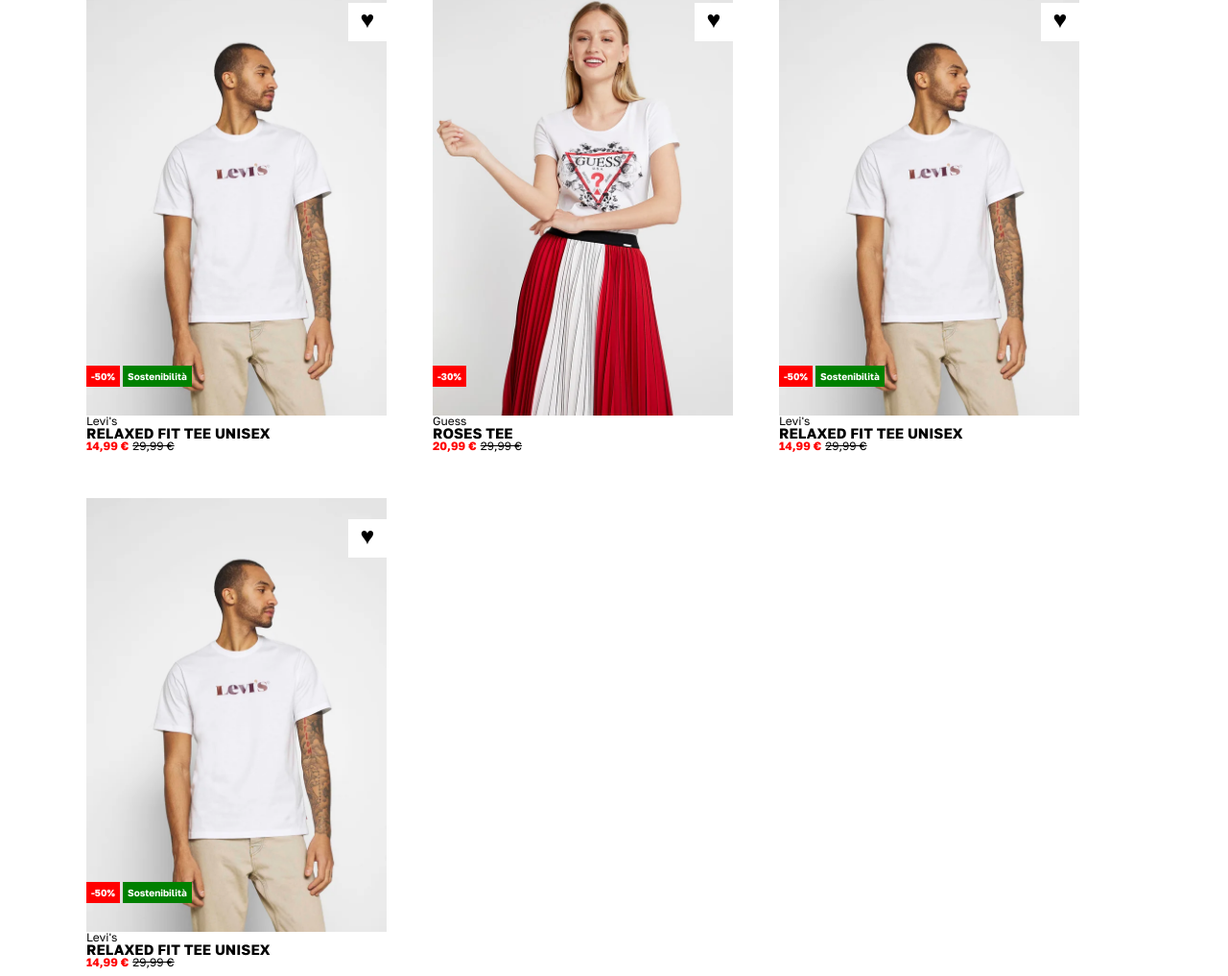
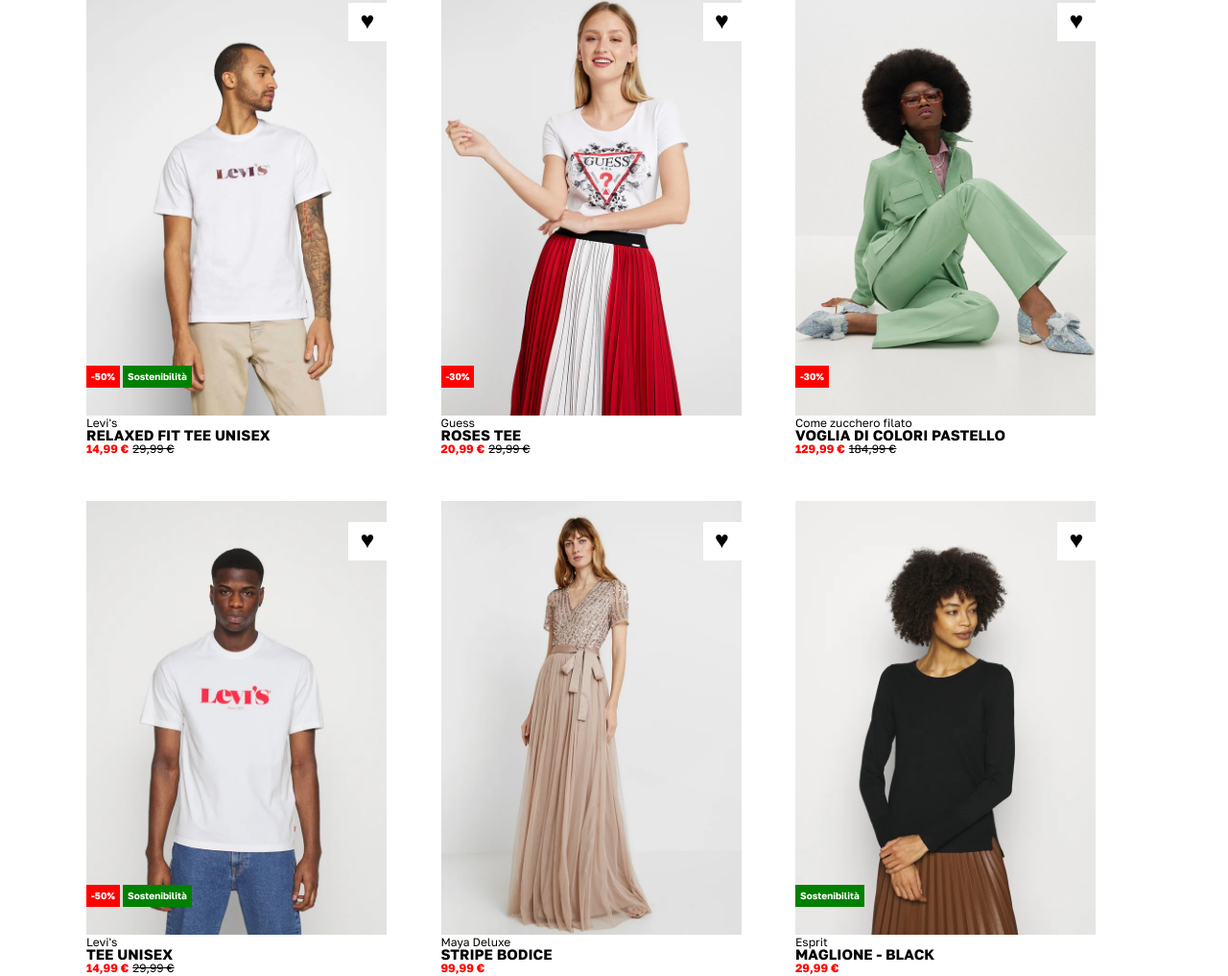
Before and after one commit to Giovanni-Palmitessa/html-css-boolando, a plain HTML site: page index.html in a window 1280 px wide. Shown: the part 115-1132 px from the top of the page at 96% size. Drawn offline with Linux system fonts and the light colour scheme.

Commit message:
add hover and finish structure

```diff
--- a/assets/style.css
+++ b/assets/style.css
@@ -6,7 +6,7 @@
 
 body{
     font-family: 'Golos Text', sans-serif;
-    line-height: 12px;
+    line-height: 13px;
 }
 
 a{
@@ -16,6 +16,7 @@ a{
 
 header{
     background-color: #ff6900;
+
 }
 
 .container{
@@ -38,6 +39,7 @@ nav{
 .table{
     display: flex;
     flex-wrap: wrap;
+    justify-content: space-between;
 }
 
 .cards{
@@ -79,6 +81,18 @@ nav{
     font-weight: bold;
 }
 
+.sost-only{
+    background-color: green;
+    padding: 4px;
+    border: 1px solid green;
+    font-size: 10px;
+    color: white;
+    position: absolute;
+    bottom: 30px;
+    left: 0;
+    font-weight: bold;
+}
+
 .like{
     background-color: white;
     border: 1px solid white;
@@ -91,6 +105,10 @@ nav{
     height: 40px;
     text-align: center;
     padding-top: 10px;
+}
+
+.like:hover{
+    color: red;
 }
 
 .brand{
--- a/index.html
+++ b/index.html
@@ -54,33 +54,49 @@
 
             <div class="cards">
                 <div class="card">
-                    <img class="model" src="img/1.webp" alt="Man">
+                    <img class="model" src="img/3.webp" alt="Girl">
+                    <span class="discount">-30%</span>
+                    <span class="like">&hearts;</span>
+                </div>
+                <div class="brand">Come zucchero filato</div>
+                <div class="article" >VOGLIA DI COLORI PASTELLO</div>
+                <span class="price">129,99 €</span>
+                <span class="old-price">184,99 €</span>
+            </div>
+
+            <div class="cards">
+                <div class="card">
+                    <img class="model" src="img/4.webp" alt="Man">
                     <span class="discount">-50%</span>
                     <span class="sost">Sostenibilità</span>
                     <span class="like">&hearts;</span>
                 </div>
                 <div class="brand">Levi's</div>
-                <div class="article" >RELAXED FIT TEE UNISEX</div>
+                <div class="article" >TEE UNISEX</div>
                 <span class="price">14,99 €</span>
                 <span class="old-price">29,99 €</span>
             </div>
 
             <div class="cards">
                 <div class="card">
-                    <img class="model" src="img/1.webp" alt="Man">
-                    <span class="discount">-50%</span>
-                    <span class="sost">Sostenibilità</span>
+                    <img class="model" src="img/5.webp" alt="Girl">
                     <span class="like">&hearts;</span>
                 </div>
-                <div class="brand">Levi's</div>
-                <div class="article" >RELAXED FIT TEE UNISEX</div>
-                <span class="price">14,99 €</span>
-                <span class="old-price">29,99 €</span>
+                <div class="brand">Maya Deluxe</div>
+                <div class="article" >STRIPE BODICE</div>
+                <span class="price">99,99 €</span>
             </div>
 
-
-
-
+            <div class="cards">
+                <div class="card">
+                    <img class="model" src="img/6.webp" alt="Girl">
+                    <span class="sost-only">Sostenibilità</span>
+                    <span class="like">&hearts;</span>
+                </div>
+                <div class="brand">Esprit</div>
+                <div class="article" >MAGLIONE - BLACK</div>
+                <span class="price">29,99 €</span>
+            </div>
         </div>
 
 
```
